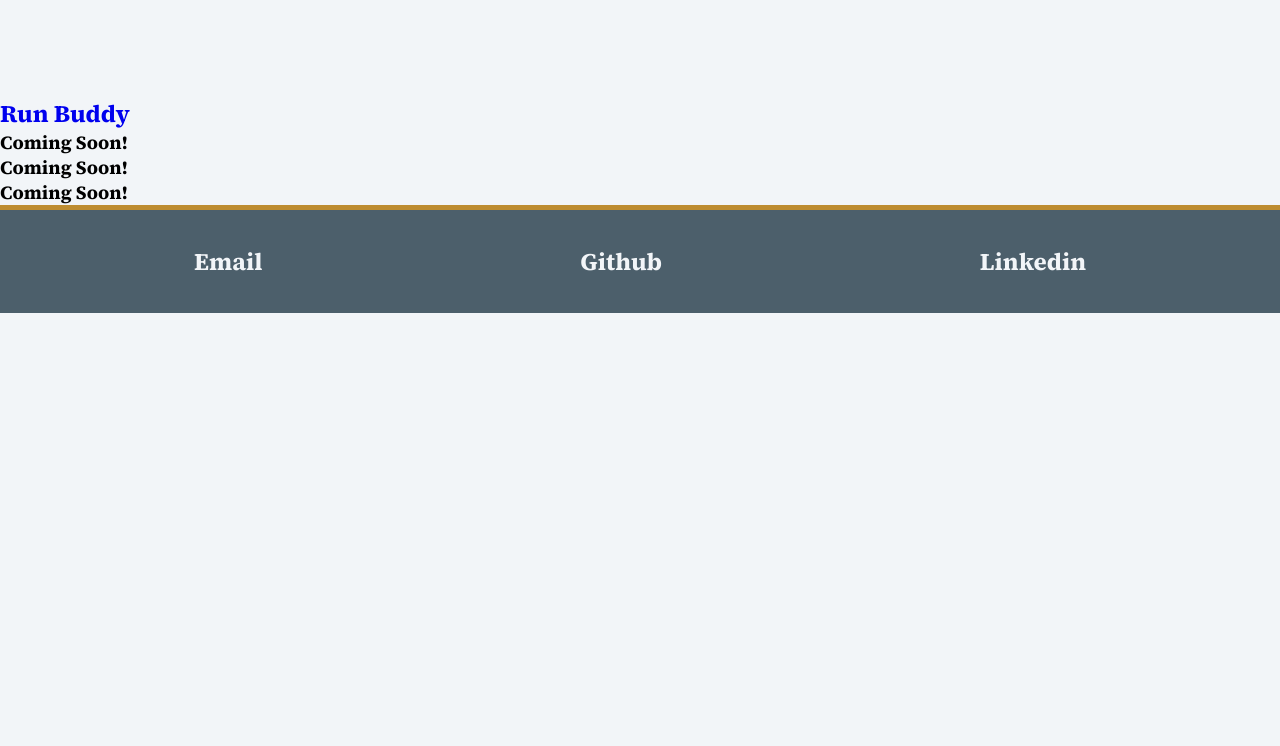
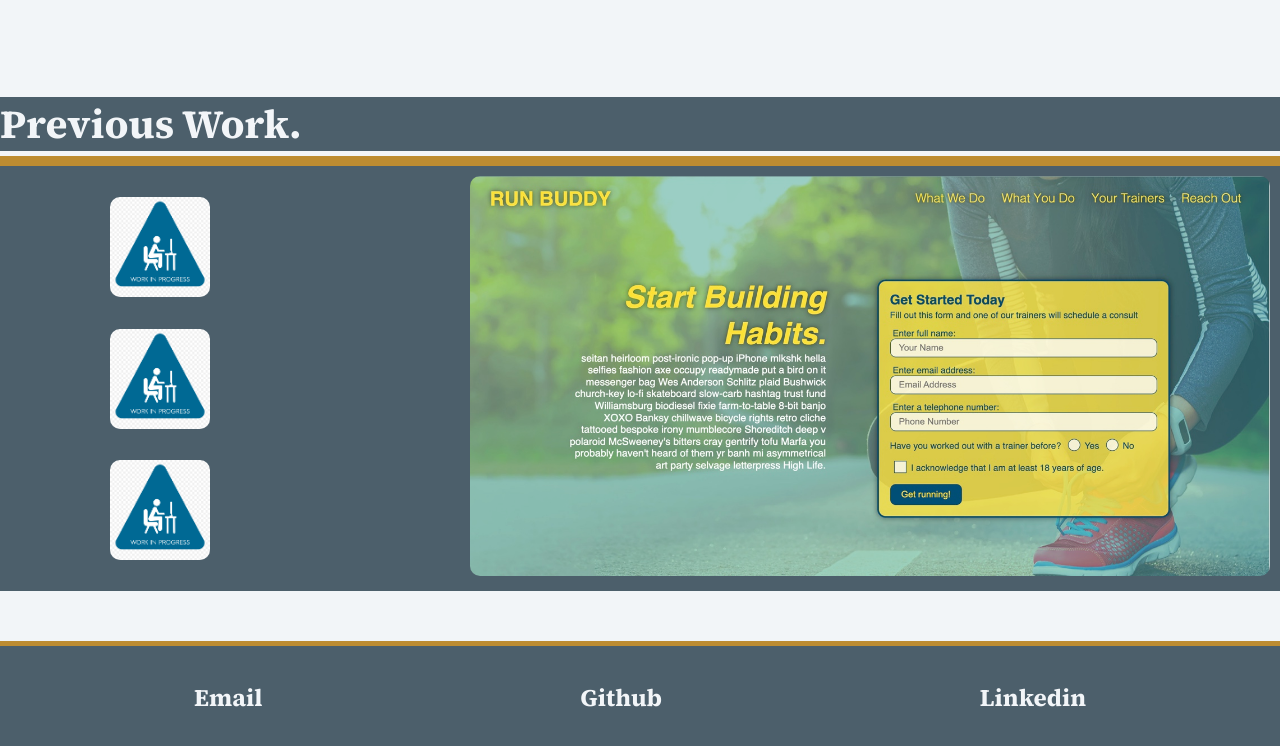
Before and after one commit to emilypape/Emily.Portfolio, a plain HTML site: page index.html in a window 1280 px wide. Shown: the part 734-1480 px from the top of the page. Before the commit the page ends 1047 px from the top, so only its background shows below. Drawn offline with Linux system fonts and the light colour scheme.

Commit message:
work bar initial designs

```diff
--- a/css/stylesheet.css
+++ b/css/stylesheet.css
@@ -109,3 +109,43 @@ footer {
     font-size: 14pt;
 }
 /*end hero section*/
+
+.work-title {
+    display: flex;
+    background-color: #4c5f6b;
+    border-bottom: 5px solid #f2f5f8;
+    color: #f2f5f8;
+    font-size: 20pt;
+}
+
+.work-samples {
+    display: flex;
+    justify-content: flex-end;
+    background-color: #4c5f6b;
+    border-top: 10px solid #bd8c31;
+    margin: 0 0 50px 0;
+}
+
+.working-box {
+    display: flex;
+    flex-direction: column;
+    justify-content: space-evenly;
+}
+
+.progress-pic {
+    height: 100px;
+    width: 100px;
+    border-radius: 10px;
+    margin: 0 250px;
+}
+
+.runbuddy-image {
+    height: 400px;
+    width: 800px;
+    border-radius: 10px;
+    margin: 10px;
+}
+
+.runbuddy-image:hover {
+    opacity: 0.70;
+}
--- a/index.html
+++ b/index.html
@@ -35,25 +35,19 @@
         </div>
     </section>
     <!--end hero section-->
-
+    <section class="work-title">
+        <h2>Previous Work.</h2>
+    </section>
     <!--Main body work section-->
     <section id="work" class="work-samples">
-        <div>
-            <h2>
-                <a href="https://emilypape.github.io/run-buddy/">Run Buddy</a>
-            </h2>
+        <div class="working-box">
+            <img class="progress-pic" src="./assets/images/computer-work-in-progress.png">
+            <img class="progress-pic" src="./assets/images/computer-work-in-progress.png">
+            <img class="progress-pic" src="./assets/images/computer-work-in-progress.png">
         </div>
-            <div>
-            <div>
-                <h3>Coming Soon!</h3>
-            </div>
-            <div>
-                <h3>Coming Soon!</h3>
-            </div>
-            <div>
-                <h3>Coming Soon!</h3>
-            </div>
-        </div>
+        <a href="https://emilypape.github.io/run-buddy/">
+            <img class="runbuddy-image" src="./assets/images/Run-Buddy title page.jpg">
+        </a>
     </section>
 
     <!--Begin footer section-->
```
Also changed, not shown: assets/images/Run-Buddy title page.jpg (added).
